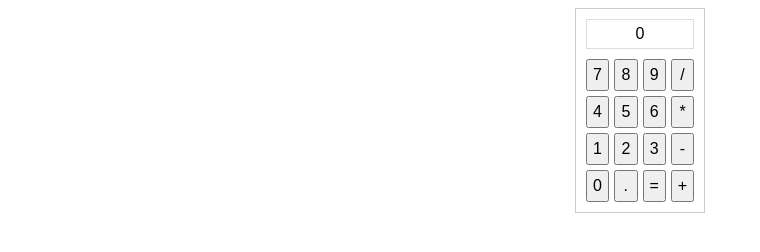
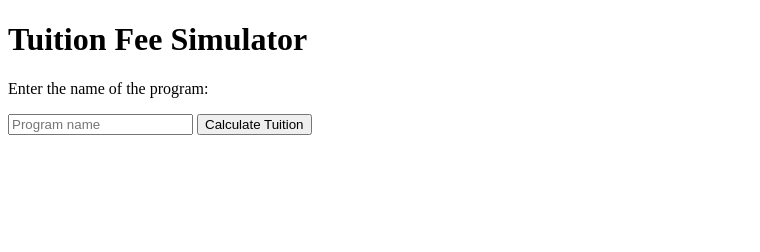
Before and after one commit to RitaQuintela/register, a plain HTML site: page index.html in a window 1280 px wide. Shown: the whole page, without its empty margins (0-760 px from the left). Drawn offline with Linux system fonts and the light colour scheme.

Commit message:
commit new html

```diff
--- a/index.html
+++ b/index.html
@@ -3,75 +3,30 @@
 <head>
     <meta charset="UTF-8">
     <meta name="viewport" content="width=device-width, initial-scale=1.0">
-    <title>Simple Calculator</title>
-    <style>
-        /* Add your custom CSS styles here */
-        body {
-            font-family: Arial, sans-serif;
-            text-align: center;
-        }
-        .calculator {
-            display: inline-block;
-            border: 1px solid #ccc;
-            padding: 10px;
-        }
-        .screen {
-            border: 1px solid #ddd;
-            padding: 5px;
-            margin-bottom: 10px;
-        }
-        .buttons-grid {
-            display: grid;
-            grid-template-columns: repeat(4, 1fr);
-            gap: 5px;
-        }
-        button {
-            padding: 5px;
-            font-size: 16px;
-            cursor: pointer;
-        }
-    </style>
+    <title>Tuition Fee Simulator</title>
 </head>
 <body>
-    <div class="calculator">
-        <div class="screen">
-            <div id="currentOperationScreen">0</div>
-        </div>
-        <div class="buttons-grid">
-            <button onclick="appendToScreen('7')">7</button>
-            <button onclick="appendToScreen('8')">8</button>
-            <button onclick="appendToScreen('9')">9</button>
-            <button onclick="appendToScreen('/')">/</button>
-            <button onclick="appendToScreen('4')">4</button>
-            <button onclick="appendToScreen('5')">5</button>
-            <button onclick="appendToScreen('6')">6</button>
-            <button onclick="appendToScreen('*')">*</button>
-            <button onclick="appendToScreen('1')">1</button>
-            <button onclick="appendToScreen('2')">2</button>
-            <button onclick="appendToScreen('3')">3</button>
-            <button onclick="appendToScreen('-')">-</button>
-            <button onclick="appendToScreen('0')">0</button>
-            <button onclick="appendToScreen('.')">.</button>
-            <button onclick="calculateResult()">=</button>
-            <button onclick="appendToScreen('+')">+</button>
-        </div>
-    </div>
+    <h1>Tuition Fee Simulator</h1>
+    <p>Enter the name of the program:</p>
+    <input type="text" id="programName" placeholder="Program name">
+    <button onclick="calculateTuition()">Calculate Tuition</button>
+    <p id="tuitionResult"></p>
 
     <script>
-        let currentOperation = "";
+        function calculateTuition() {
+            const programName = document.getElementById("programName").value.toLowerCase(); // Convert to lowercase for case-insensitivity
+            const tuitionFees = {
+                business: 15000,
+                economics: 12000,
+                finance: 18000
+                // Add more programs and their tuition fees as needed
+            };
 
-        function appendToScreen(value) {
-            currentOperation += value;
-            document.getElementById("currentOperationScreen").textContent = currentOperation;
-        }
-
-        function calculateResult() {
-            try {
-                const result = eval(currentOperation);
-                document.getElementById("currentOperationScreen").textContent = result;
-                currentOperation = result.toString();
-            } catch (error) {
-                document.getElementById("currentOperationScreen").textContent = "Error";
+            if (programName in tuitionFees) {
+                const tuition = tuitionFees[programName];
+                document.getElementById("tuitionResult").textContent = `Tuition fee for ${programName}: $${tuition}`;
+            } else {
+                document.getElementById("tuitionResult").textContent = "Invalid program choice. Please enter a valid program name.";
             }
         }
     </script>
```
